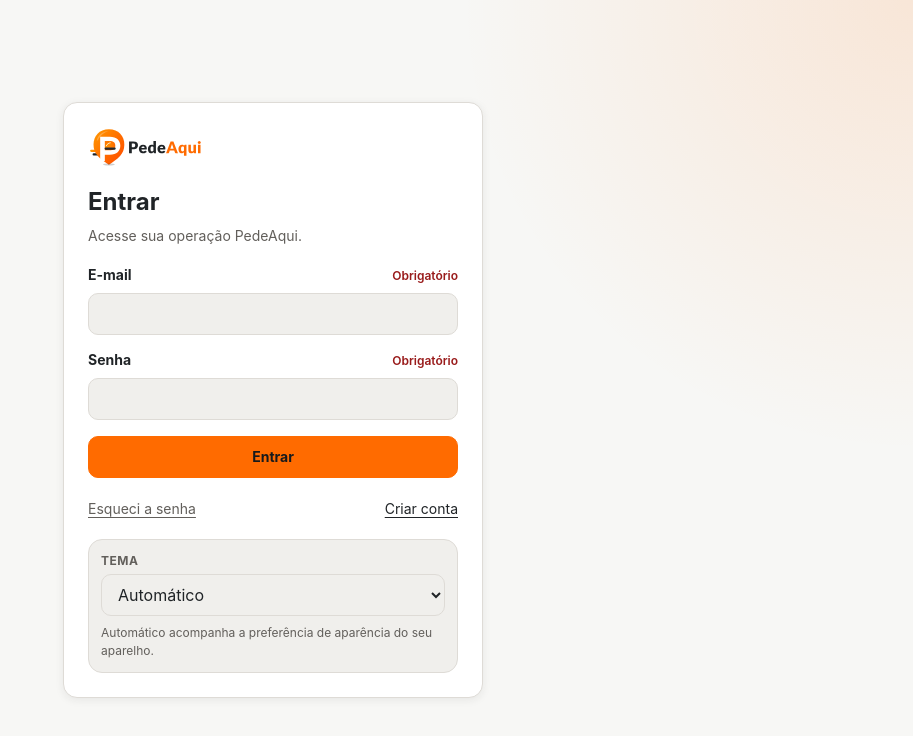
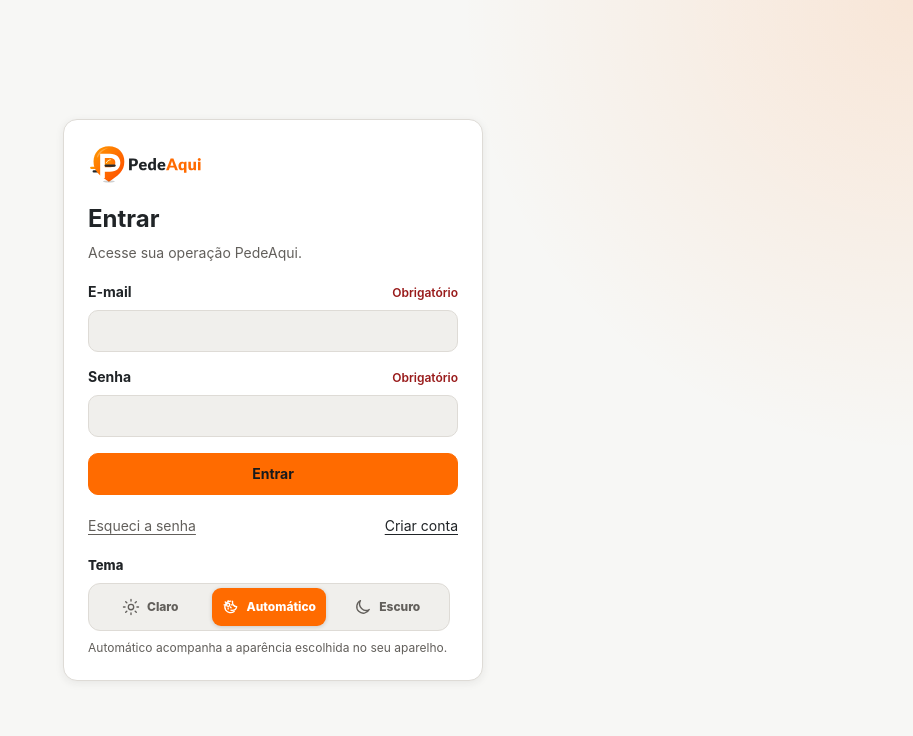
Before and after one commit to wesley956/PedeAqui, a Next.js app: page /login in a window 1280 px wide. Shown: the top 736 px of the page, without its empty margins (367-1280 px from the left). Built offline with nearby package versions, Linux system fonts and the light colour scheme.

Commit message:
[334] Tema por ícones Sol, Automático e Lua (#466)
Fecha #448 substituindo o seletor textual por controle acessível de três ícones, preservando tema automático, persistência e prevenção de flash.

```diff
--- /dev/null
+++ b/src/components/theme/theme-selector.module.css
@@ -0,0 +1,115 @@
+.root {
+  display: grid;
+  gap: 8px;
+}
+
+.card {
+  max-width: 520px;
+}
+
+.compact {
+  display: inline-flex;
+  align-items: center;
+}
+
+.label {
+  font-size: 13px;
+  font-weight: 800;
+}
+
+.segmented {
+  display: inline-grid;
+  grid-template-columns: repeat(3, minmax(0, 1fr));
+  gap: 4px;
+  width: fit-content;
+  padding: 4px;
+  border: 1px solid var(--border);
+  border-radius: 12px;
+  background: var(--surface-2);
+}
+
+.card .segmented {
+  min-width: min(100%, 360px);
+}
+
+.compact .segmented {
+  border-radius: 999px;
+}
+
+.option {
+  min-height: 38px;
+  border: 0;
+  border-radius: 9px;
+  background: transparent;
+  color: var(--muted);
+  display: inline-flex;
+  align-items: center;
+  justify-content: center;
+  gap: 7px;
+  padding: 7px 10px;
+  font: inherit;
+  font-size: 12px;
+  font-weight: 800;
+  cursor: pointer;
+  transition: background-color 140ms ease, color 140ms ease, transform 140ms ease;
+}
+
+.compact .option {
+  width: 34px;
+  min-height: 34px;
+  padding: 5px;
+  border-radius: 999px;
+}
+
+.option:hover {
+  background: var(--surface-3);
+  color: var(--text);
+}
+
+.option[data-selected="true"] {
+  background: var(--accent);
+  color: #fff;
+  box-shadow: 0 1px 4px rgb(0 0 0 / 0.16);
+}
+
+.option:active {
+  transform: scale(0.96);
+}
+
+.option:focus-visible {
+  outline: 3px solid color-mix(in srgb, var(--accent) 35%, transparent);
+  outline-offset: 2px;
+}
+
+.icon,
+.icon svg {
+  width: 18px;
+  height: 18px;
+  display: block;
+}
+
+.icon svg {
+  fill: none;
+  stroke: currentColor;
+  stroke-width: 1.8;
+  stroke-linecap: round;
+  stroke-linejoin: round;
+}
+
+.help {
+  margin: 0;
+  color: var(--muted);
+  font-size: 12px;
+  line-height: 1.45;
+}
+
+@media (max-width: 560px) {
+  .card .segmented {
+    width: 100%;
+    min-width: 0;
+  }
+
+  .card .option {
+    padding-inline: 7px;
+  }
+}
--- a/src/components/theme/theme-selector.tsx
+++ b/src/components/theme/theme-selector.tsx
@@ -1,13 +1,15 @@
 "use client";
 
-import { useEffect, useId, useRef } from "react";
+import { useSyncExternalStore } from "react";
+import styles from "./theme-selector.module.css";
 
 export type ThemePreference = "light" | "dark" | "system";
 
 const STORAGE_KEY = "pedeaqui-theme";
 const darkModeQuery = "(prefers-color-scheme: dark)";
+const themeChangeEvent = "pedeaqui-theme-change";
 
-function isThemePreference(value: string | null): value is ThemePreference {
+function isThemePreference(value: string | null | undefined): value is ThemePreference {
   return value === "light" || value === "dark" || value === "system";
 }
 
@@ -21,50 +23,90 @@ function applyTheme(preference: ThemePreference) {
   document.documentElement.dataset.theme = resolved;
 }
 
+function themeSnapshot(): ThemePreference {
+  if (typeof document === "undefined") return "system";
+  const value = document.documentElement.dataset.themePreference;
+  return isThemePreference(value) ? value : "system";
+}
+
+function subscribeTheme(callback: () => void) {
+  const media = window.matchMedia(darkModeQuery);
+  const notify = () => callback();
+  const handleSystemChange = () => {
+    if (document.documentElement.dataset.themePreference === "system") applyTheme("system");
+    callback();
+  };
+  window.addEventListener(themeChangeEvent, notify);
+  media.addEventListener("change", handleSystemChange);
+  return () => {
+    window.removeEventListener(themeChangeEvent, notify);
+    media.removeEventListener("change", handleSystemChange);
+  };
+}
+
+function SunIcon() {
+  return <svg viewBox="0 0 24 24" aria-hidden="true"><circle cx="12" cy="12" r="3.6"/><path d="M12 2v2.1M12 19.9V22M4.93 4.93l1.49 1.49M17.58 17.58l1.49 1.49M2 12h2.1M19.9 12H22M4.93 19.07l1.49-1.49M17.58 6.42l1.49-1.49"/></svg>;
+}
+
+function MoonIcon() {
+  return <svg viewBox="0 0 24 24" aria-hidden="true"><path d="M20.4 15.4A8.7 8.7 0 0 1 8.6 3.6 8.8 8.8 0 1 0 20.4 15.4Z"/></svg>;
+}
+
+function AutomaticIcon() {
+  return (
+    <svg viewBox="0 0 24 24" aria-hidden="true">
+      <path d="M11.7 4.2A7.8 7.8 0 0 0 5 16.1a7.8 7.8 0 0 0 11.2 1.8"/>
+      <path d="M14.1 4.4a5.6 5.6 0 0 0 5.5 7.1 6.2 6.2 0 0 1-5.9 5.1 6.2 6.2 0 0 1-1.8-.3"/>
+      <circle cx="8.2" cy="9.1" r="2.1"/>
+      <path d="M8.2 4.9V3.6M8.2 14.6v-1.3M4 9.1H2.7M13.7 9.1h-1.3M5.2 6.1l-.9-.9M12.1 13l-.9-.9"/>
+    </svg>
+  );
+}
+
+const options: Array<{ value: ThemePreference; label: string; icon: () => React.ReactNode }> = [
+  { value: "light", label: "Claro", icon: SunIcon },
+  { value: "system", label: "Automático", icon: AutomaticIcon },
+  { value: "dark", label: "Escuro", icon: MoonIcon },
+];
+
 export function ThemeSelector({ compact = false }: { compact?: boolean }) {
-  const id = useId();
-  const selectRef = useRef<HTMLSelectElement>(null);
+  const preference = useSyncExternalStore(subscribeTheme, themeSnapshot, () => "system");
 
-  useEffect(() => {
-    let stored: string | null = null;
-    try {
-      stored = window.localStorage.getItem(STORAGE_KEY);
-    } catch {
-      // Storage can be unavailable in privacy-restricted browsers.
-    }
-    const initial = isThemePreference(stored) ? stored : "system";
-    if (selectRef.current) selectRef.current.value = initial;
-    applyTheme(initial);
-
-  }, []);
-
-  function handleChange(value: ThemePreference) {
+  function chooseTheme(value: ThemePreference) {
     try {
       window.localStorage.setItem(STORAGE_KEY, value);
     } catch {
       // The choice still applies for the current page when storage is unavailable.
     }
     applyTheme(value);
+    window.dispatchEvent(new Event(themeChangeEvent));
   }
 
   return (
-    <div className={`theme-selector ${compact ? "theme-selector-compact" : "theme-selector-card"}`}>
-      <label className="theme-selector-field" htmlFor={id}>
-        <span className="theme-selector-label">Tema</span>
-        <select
-          id={id}
-          ref={selectRef}
-          className="theme-selector-select"
-          defaultValue="system"
-          onChange={(event) => handleChange(event.target.value as ThemePreference)}
-          aria-label={compact ? "Tema da interface" : undefined}
-        >
-          <option value="system">Automático</option>
-          <option value="light">Claro</option>
-          <option value="dark">Escuro</option>
-        </select>
-      </label>
-      {!compact ? <p className="theme-selector-help">Automático acompanha a preferência de aparência do seu aparelho.</p> : null}
+    <div className={`${styles.root} ${compact ? styles.compact : styles.card}`}>
+      {!compact ? <span className={styles.label}>Tema</span> : null}
+      <div className={styles.segmented} role="group" aria-label="Tema da interface">
+        {options.map((option) => {
+          const Icon = option.icon;
+          const selected = preference === option.value;
+          return (
+            <button
+              key={option.value}
+              type="button"
+              className={styles.option}
+              data-selected={selected ? "true" : "false"}
+              aria-pressed={selected}
+              aria-label={option.label}
+              title={option.label}
+              onClick={() => chooseTheme(option.value)}
+            >
+              <span className={styles.icon}><Icon /></span>
+              {!compact ? <span>{option.label}</span> : null}
+            </button>
+          );
+        })}
+      </div>
+      {!compact ? <p className={styles.help}>Automático acompanha a aparência escolhida no seu aparelho.</p> : null}
     </div>
   );
 }
```
Also changed, not shown: 1 other file (tests, documents, lock files or other folders).
